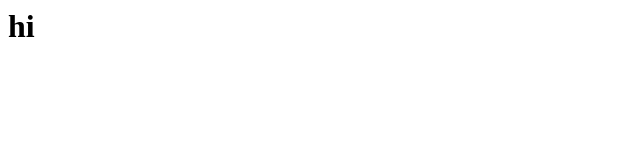
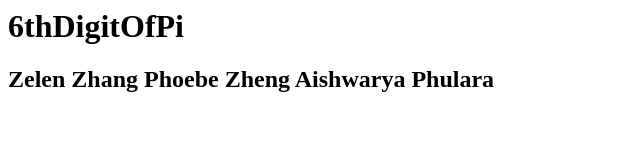
Before and after one commit to ZelenZ/web, a plain HTML site: page index.html in a window 1280 px wide. Shown: the whole page, without its empty margins (0-640 px from the left). Drawn offline with Linux system fonts and the light colour scheme.

Commit message:
Update index.html

```diff
--- a/index.html
+++ b/index.html
@@ -1,4 +1,8 @@
 <!DOCTYPE>
 <h1>
-  hi
+  6thDigitOfPi
 </h1>
+<h2>
+Zelen Zhang
+Phoebe Zheng
+Aishwarya Phulara
```
